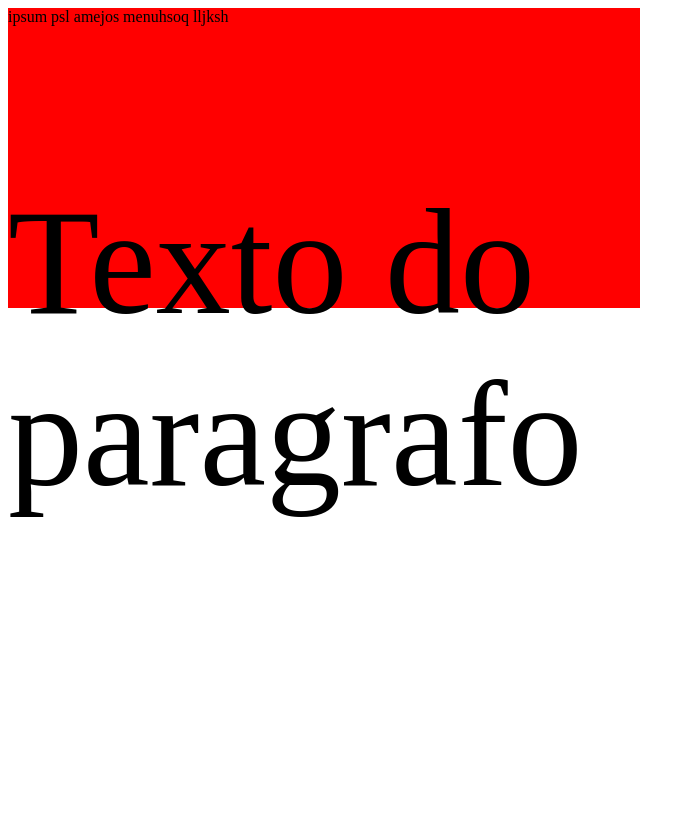
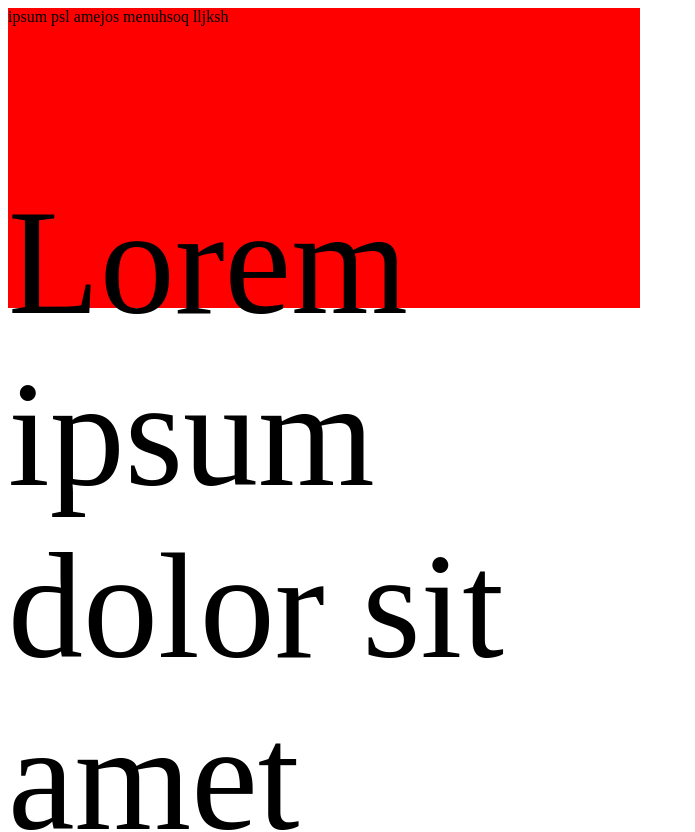
Before and after one commit to fernandomsousa/IMPACTA-ADS, a plain HTML site: page DESENVOLVIMENTO WEB/Introdução ao CSS/exemplo.html in a window 1280 px wide. Shown: the top 832 px of the page, without its empty margins (0-695 px from the left). Before the commit the page ends 800 px from the top, so only its background shows below. Drawn offline with Linux system fonts and the light colour scheme.

Commit message:
Subindo Tarefas

```diff
--- a/DESENVOLVIMENTO WEB/Introdução ao CSS/exemplo.html
+++ b/DESENVOLVIMENTO WEB/Introdução ao CSS/exemplo.html
@@ -9,7 +9,7 @@
 
 <body>
     <div class="div1"> ipsum psl amejos menuhsoq lljksh
-        <p class="para1">Texto do paragrafo</p>
+        <p class="para1">Lorem ipsum dolor sit amet consectetur adipisicing elit. Illum, doloremque delectus eligendi facere sapiente totam error hic? Laudantium, similique? Ex veniam temporibus officia deleniti aspernatur rerum tempora repudiandae magni adipisci!</p>
     </div>
 </body>
 
```
